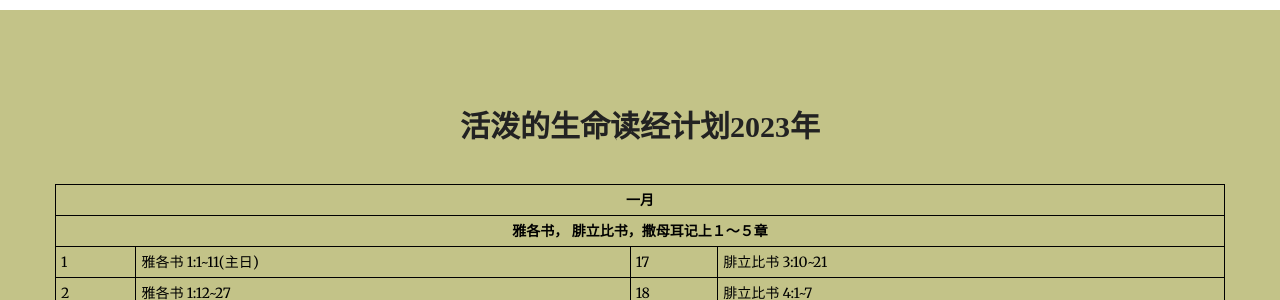
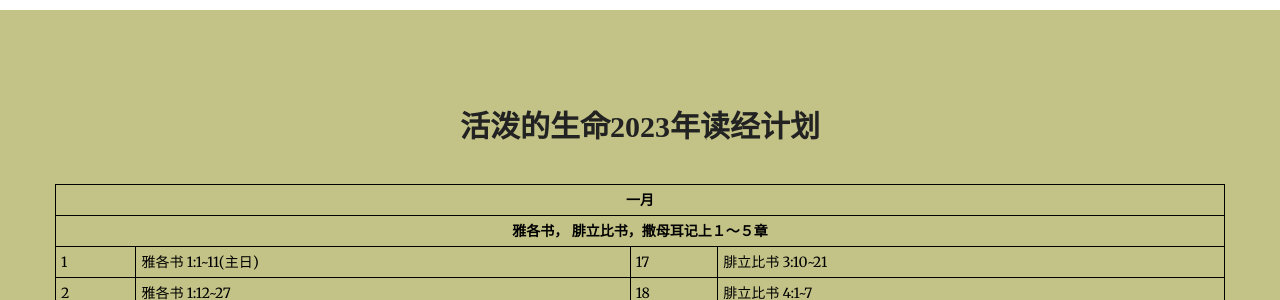
Before and after one commit to JonasYow/ottawaomac, a Jekyll site: the page built from index.html, in a window 1280 px wide and 900 px high, scrolled down 2482 px. Shown: the part 150-450 px from the top of the window. Built offline with Jekyll 4.4.1, drawn with Linux system fonts in a browser that asks for light colours; some web fonts are replaced.

Commit message:
Minor change on title

```diff
--- a/_includes/dailylivingwater.html
+++ b/_includes/dailylivingwater.html
@@ -2,7 +2,7 @@
     <div class="container">
         <div class="row">
             <div class="col-lg-12 text-center">
-                <h2 class="section-heading text-primary"><strong>活泼的生命读经计划2023年</strong></h2>
+                <h2 class="section-heading text-primary"><strong>活泼的生命2023年读经计划</strong></h2>
                 <!--<hr class="primary">-->
 		        <hr style="border-top: 1px solid rgb(195, 195, 136)">
             </div>
```
